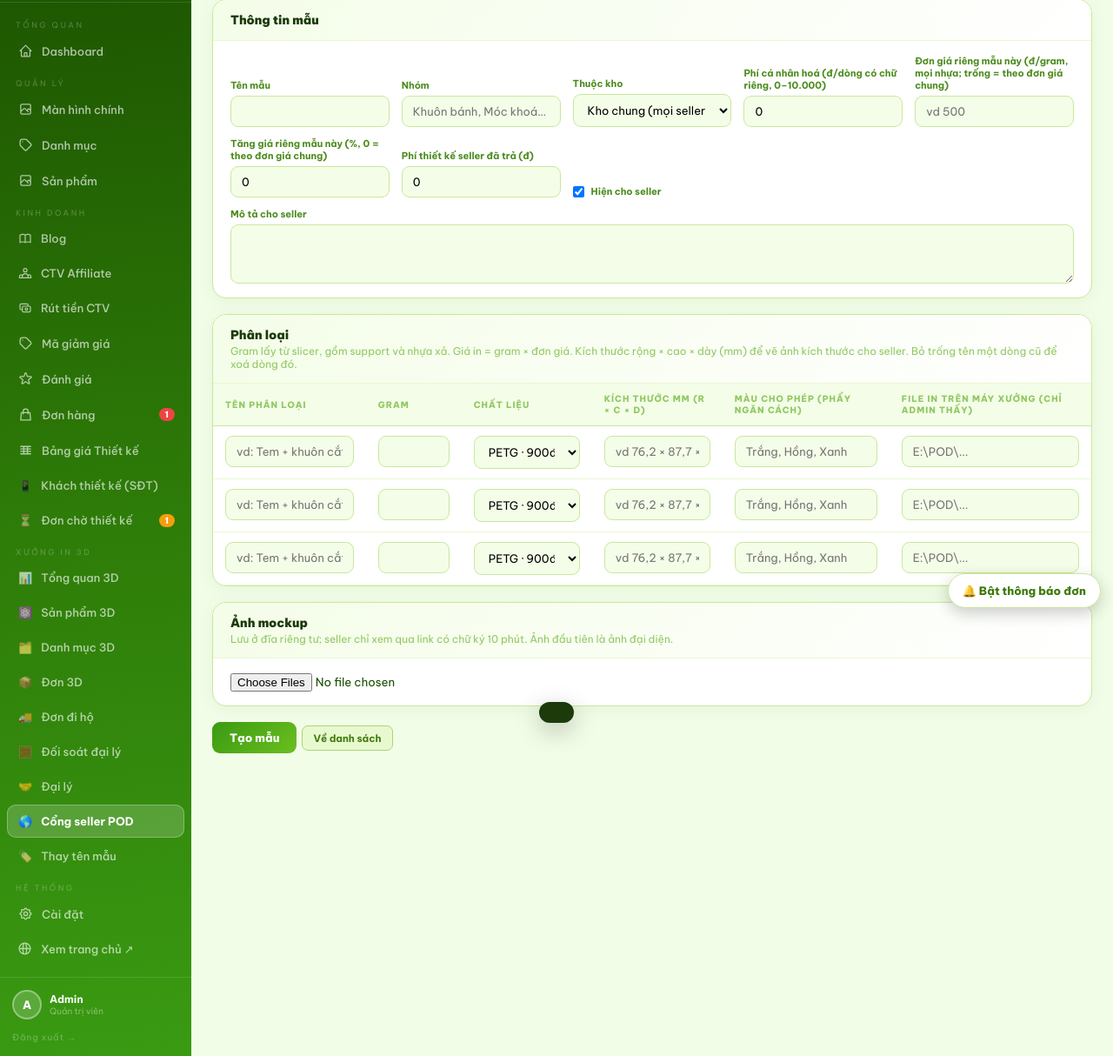
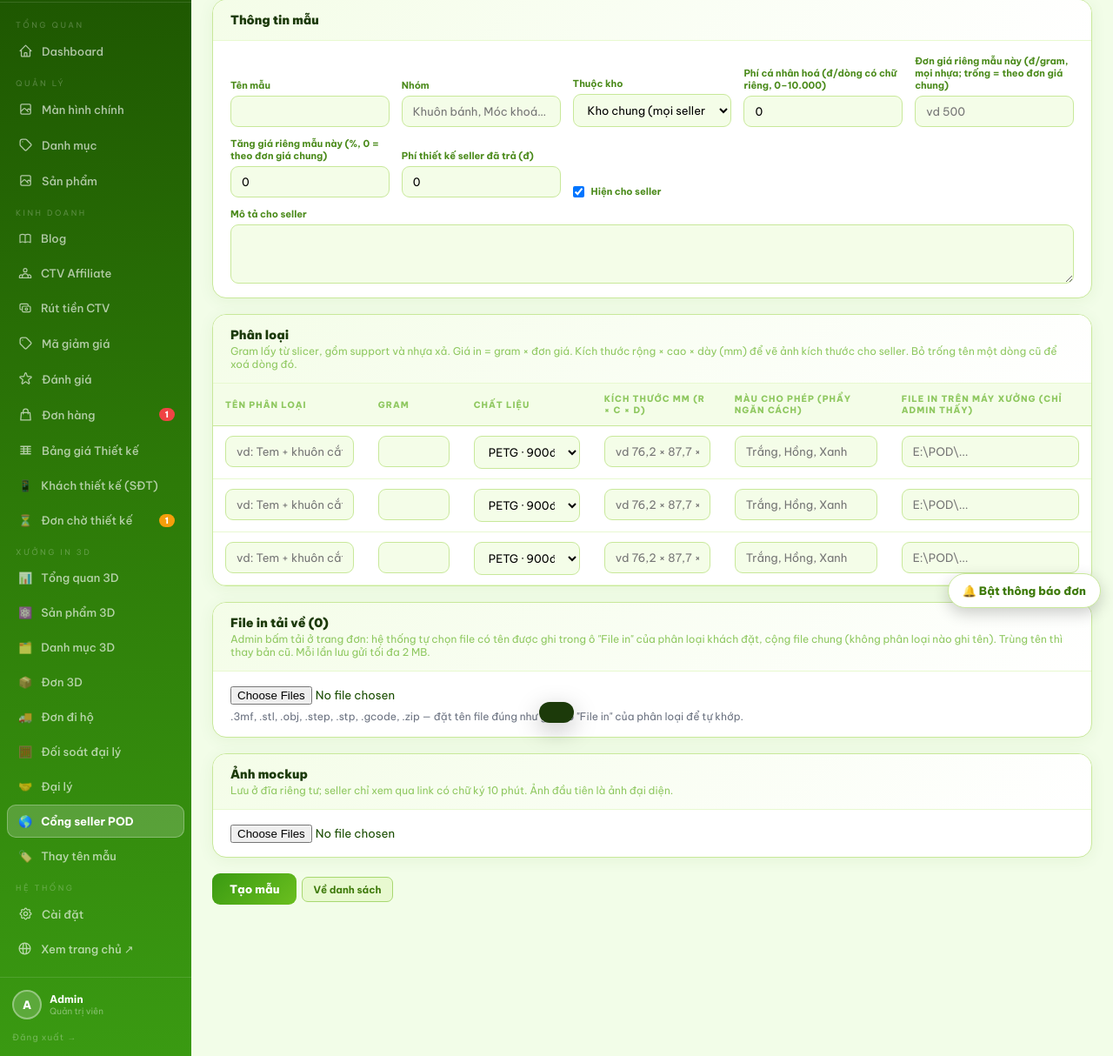
Before and after one commit to tranhsohoadali-png/dali-web, a Laravel app: page /admin/3d/pod/mau/them in a window 1280 px wide. Shown: the part 87-1301 px from the top of the page at 87% size. Run offline with Laravel 12, Linux system fonts and the light colour scheme; a user stored in the database is signed in; data comes from the database, SQL or seed files in the repository; tables that the repository leaves empty hold one stand-in row (values such as "Sample post").

Commit message:
POD admin: tai file in tren web - tu khop file theo phan loai (1 file tai thang, nhieu file goi zip)
File in luu dia private pod/file_in/<ma mau>/; PodMau::tepInCho = file co ten nhac trong o file_in cua phan loai
+ file chung (khong phan loai nao nhac). Trang don admin nut "Tai file in"; form mau muc "File in tai ve"
(len/xoa/thay trung ten, chan gui vuot gioi han may chu); mau rieng ghi nhat ky tai_file_in.

Co-Authored-By: Claude Opus 5.5 <noreply@anthropic.com>

```diff
--- a/app/Http/Controllers/Admin/PodMauController.php
+++ b/app/Http/Controllers/Admin/PodMauController.php
@@ -50,6 +50,7 @@ class PodMauController extends Controller
             ]);
             $this->luuBienThe($mau, $v['bt'] ?? []);
             $this->luuAnh($mau, $request);
+            $this->luuFileIn($mau, $request);
             $this->luuCap($mau, $request);
             return $mau;
         });
@@ -86,6 +87,7 @@ class PodMauController extends Controller
             ]);
             $this->luuBienThe($mau, $v['bt'] ?? []);
             $this->luuAnh($mau, $request);
+            $this->luuFileIn($mau, $request);
             if ($chuMoi === null) $mau->duocCap()->detach(); // Kho chung: mọi seller thấy, danh sách cấp hết nghĩa
             else $this->luuCap($mau, $request);
         });
@@ -97,6 +99,15 @@ class PodMauController extends Controller
             PodNhatKy::ghi($mau->id, 'sua', 'Sửa mẫu riêng');
         }
         return back()->with('ok', 'Đã lưu mẫu.');
+    }
+
+    /** Tải một file in của mẫu (đĩa private, chỉ admin). Tên phải đúng một file đã đưa lên — không nhận đường dẫn. */
+    public function fileIn(PodMau $mau, string $ten)
+    {
+        $t = collect($mau->tepIn())->firstWhere('ten', $ten);
+        if (!$t) abort(404);
+        if ($mau->laRieng()) PodNhatKy::ghi($mau->id, 'tai_file_in', 'Tải file in "' . $t['ten'] . '"');
+        return Storage::disk('local')->download($t['rel'], $t['ten']);
     }
 
     /** Ảnh mẫu cho admin (đĩa private). */
@@ -165,7 +176,16 @@ class PodMauController extends Controller
             'anh_moi'        => 'nullable|array|max:12',
             'anh_moi.*'      => 'image|mimes:jpg,jpeg,png,webp|max:8192',
             'xoa_anh'        => 'nullable|array',
+            'file_in_moi'    => 'nullable|array|max:20',
+            'file_in_moi.*'  => 'file|max:61440',
+            'xoa_file_in'    => 'nullable|array',
+            'xoa_file_in.*'  => 'string|max:200',
         ]);
+        foreach ((array) $request->file('file_in_moi', []) as $f) {
+            if (!PodMau::tenFileIn($f->getClientOriginalName())) {
+                abort(back()->withErrors(['file_in_moi' => 'File in "' . $f->getClientOriginalName() . '" phải là .' . implode(', .', PodMau::DUOI_FILE_IN) . '.'])->withInput());
+            }
+        }
         $v['chu_seller_id'] = isset($v['chu_seller_id']) && $v['chu_seller_id'] !== '' ? (int) $v['chu_seller_id'] : null;
         foreach ($v['bt'] ?? [] as $i => $b) {
             if (trim((string) ($b['ten'] ?? '')) !== '' && empty($b['gram'])) {
@@ -221,6 +241,19 @@ class PodMauController extends Controller
         $mau->update(['anh' => $anh]);
     }
 
+    /** Xoá file in được tích, rồi lưu file mới (trùng tên thì thay bản cũ). */
+    private function luuFileIn(PodMau $mau, Request $request): void
+    {
+        $co = collect($mau->tepIn())->keyBy('ten');
+        foreach ((array) $request->input('xoa_file_in', []) as $ten) {
+            if ($t = $co->get((string) $ten)) Storage::disk('local')->delete($t['rel']);
+        }
+        foreach ((array) $request->file('file_in_moi', []) as $f) {
+            $ten = PodMau::tenFileIn($f->getClientOriginalName());
+            if ($ten) Storage::disk('local')->putFileAs($mau->thuMucFileIn(), $f, $ten);
+        }
+    }
+
     private function tenSeller(?int $id): string
     {
         $s = $id ? PodSeller::find($id) : null;
--- a/app/Models/PodMau.php
+++ b/app/Models/PodMau.php
@@ -55,6 +55,46 @@ class PodMau extends Model
     public function laRieng(): bool
     {
         return $this->chu_seller_id !== null;
+    }
+
+    /* ---------- File in tải về (chỉ admin; đĩa private pod/file_in/<mã mẫu>/) ---------- */
+
+    public const DUOI_FILE_IN = ['3mf', 'stl', 'obj', 'step', 'stp', 'gcode', 'zip'];
+
+    public function thuMucFileIn(): string
+    {
+        return 'pod/file_in/' . $this->ma;
+    }
+
+    /** File in đã đưa lên: [['ten', 'rel', 'kb', 'luc' (unix)]] xếp theo tên tự nhiên. */
+    public function tepIn(): array
+    {
+        $d = \Illuminate\Support\Facades\Storage::disk('local');
+        $ds = array_map(fn ($rel) => ['ten' => basename($rel), 'rel' => $rel, 'kb' => (int) ceil($d->size($rel) / 1024), 'luc' => $d->lastModified($rel)],
+            $d->files($this->thuMucFileIn()));
+        usort($ds, fn ($a, $b) => strnatcasecmp($a['ten'], $b['ten']));
+        return $ds;
+    }
+
+    /**
+     * File in của MỘT phân loại, tự khớp: file có tên (bỏ đuôi) được nhắc trong ô "File in" của phân loại đó,
+     * cộng file chung (không phân loại nào nhắc tới, vd tấm phụ kiện dùng cho mọi phân loại).
+     */
+    public function tepInCho(?string $fileIn, ?array $tep = null): array
+    {
+        $tep ??= $this->tepIn();
+        $nhac = fn (array $t, ?string $s) => $s !== null && $s !== '' && mb_stripos($s, pathinfo($t['ten'], PATHINFO_FILENAME)) !== false;
+        $moiGhi = $this->bienThe->pluck('file_in')->filter()->all();
+        return array_values(array_filter($tep, fn ($t) => $nhac($t, $fileIn) || !array_filter($moiGhi, fn ($s) => $nhac($t, $s))));
+    }
+
+    /** Tên file an toàn để lưu (giữ chữ Việt, số, khoảng trắng, . - _ ( ) +); null nếu đuôi không cho phép. */
+    public static function tenFileIn(string $goc): ?string
+    {
+        $ten = trim(preg_replace('/[^\p{L}\p{N} ._()+\-]+/u', '_', basename(str_replace('\\', '/', $goc))), ' .');
+        $duoi = strtolower(pathinfo($ten, PATHINFO_EXTENSION));
+        if ($ten === '' || !in_array($duoi, self::DUOI_FILE_IN, true)) return null;
+        return mb_strlen($ten) > 150 ? mb_substr(pathinfo($ten, PATHINFO_FILENAME), 0, 140) . '.' . $duoi : $ten;
     }
 
     /**
--- a/resources/views/admin/pod/mau-form.blade.php
+++ b/resources/views/admin/pod/mau-form.blade.php
@@ -77,6 +77,35 @@
     </table>
   </div>
 
+  @php
+    $tepIn = $mau->exists ? $mau->tepIn() : [];
+    $byte = function ($v) { $v = trim((string) $v); $n = (float) $v; $u = strtolower(substr($v, -1)); return (int) ($n * ($u === 'g' ? 1073741824 : ($u === 'm' ? 1048576 : ($u === 'k' ? 1024 : 1)))); };
+    $gioiHan = min(\Symfony\Component\HttpFoundation\File\UploadedFile::getMaxFilesize(), $byte(ini_get('post_max_size')) ?: PHP_INT_MAX);
+    $nhan = fn ($b) => trim(($mau->tenKieu($b->kieu) ? $mau->tenKieu($b->kieu) . ' · ' : '') . $b->ten . ' · ' . \App\Services\PodSo::chatLieu($b->chat_lieu));
+  @endphp
+  <div class="card">
+    <div class="card-h"><div class="card-t">File in tải về ({{ count($tepIn) }})</div><div class="card-hint">Admin bấm tải ở trang đơn: hệ thống tự chọn file có tên được ghi trong ô "File in" của phân loại khách đặt, cộng file chung (không phân loại nào ghi tên). Trùng tên thì thay bản cũ. Mỗi lần lưu gửi tối đa {{ number_format($gioiHan / 1048576, 0) }} MB.</div></div>
+    <div class="pad">
+      @if($tepIn)
+      <table class="pl-bang" style="margin-bottom:12px">
+        <tr><th>File</th><th class="num">Cỡ</th><th>Đưa lên</th><th>Dùng cho</th><th>Xoá</th></tr>
+        @foreach($tepIn as $t)
+        @php $goc = pathinfo($t['ten'], PATHINFO_FILENAME); $dung = $bienThe->filter(fn ($b) => $b->file_in && mb_stripos($b->file_in, $goc) !== false); @endphp
+        <tr>
+          <td><a href="{{ route('admin.pod.mau.filein', [$mau, $t['ten']]) }}" download style="color:var(--gd);font-weight:700">{{ $t['ten'] }}</a></td>
+          <td class="num">{{ $t['kb'] >= 1024 ? number_format($t['kb'] / 1024, 1, ',', '.') . ' MB' : $t['kb'] . ' KB' }}</td>
+          <td class="muted">{{ date('d/m/Y H:i', $t['luc']) }}</td>
+          <td class="muted">@if($dung->isEmpty())File chung — mọi phân loại @elseif($dung->count() === $bienThe->count())Mọi phân loại ({{ $dung->count() }}) @else{{ $dung->take(6)->map($nhan)->implode('; ') }}@if($dung->count() > 6) … ({{ $dung->count() }} phân loại)@endif @endif</td>
+          <td><label style="font-size:11px;white-space:nowrap;display:flex;gap:4px;align-items:center"><input type="checkbox" name="xoa_file_in[]" value="{{ $t['ten'] }}" style="width:auto"> xoá</label></td>
+        </tr>
+        @endforeach
+      </table>
+      @endif
+      <input type="file" name="file_in_moi[]" multiple accept=".{{ implode(',.', \App\Models\PodMau::DUOI_FILE_IN) }}" data-gioi-han="{{ $gioiHan }}">
+      <div class="muted" id="fileInBao" style="margin-top:6px">.{{ implode(', .', \App\Models\PodMau::DUOI_FILE_IN) }} — đặt tên file đúng như ghi ở ô "File in" của phân loại để tự khớp.</div>
+    </div>
+  </div>
+
   <div class="card">
     <div class="card-h"><div class="card-t">Ảnh mockup</div><div class="card-hint">Lưu ở đĩa riêng tư; seller chỉ xem qua link có chữ ký 10 phút. Ảnh đầu tiên là ảnh đại diện.</div></div>
     <div class="pad">
@@ -92,4 +121,22 @@
   </div>
   <div class="acts"><button class="btn">{{ $mau->exists ? 'Lưu mẫu' : 'Tạo mẫu' }}</button><a class="btn-sm" href="{{ route('admin.pod.mau.index') }}">Về danh sách</a></div>
 </form>
+<script>
+/* Chặn gửi khi tổng file (ảnh + file in) vượt giới hạn máy chủ — vượt thì máy chủ trả trang lỗi 413, mất cả phần đã sửa. */
+(function () {
+  var o = document.querySelector('input[name="file_in_moi[]"]'), bao = document.getElementById('fileInBao');
+  if (!o) return;
+  var gh = +o.dataset.gioiHan, mb = function (b) { return (b / 1048576).toFixed(1).replace('.', ',') + ' MB'; };
+  o.form.addEventListener('submit', function (e) {
+    var tong = 0;
+    o.form.querySelectorAll('input[type=file]').forEach(function (i) { Array.prototype.forEach.call(i.files, function (f) { tong += f.size; }); });
+    if (gh && tong > gh) {
+      e.preventDefault();
+      bao.style.color = '#B91C1C';
+      bao.textContent = 'Các file chọn nặng ' + mb(tong) + ', vượt ' + mb(gh) + ' mỗi lần lưu. Lưu từng file một, hoặc nhờ chép thẳng file lớn lên máy chủ.';
+      bao.scrollIntoView({ block: 'center' });
+    }
+  });
+})();
+</script>
 @include('admin.pod._cuoi')
--- a/resources/views/admin/pod/mau-index.blade.php
+++ b/resources/views/admin/pod/mau-index.blade.php
@@ -28,7 +28,9 @@
     @foreach($items as $m)
     <tr>
       <td>@if(!empty($m->anh))<img class="thumb" src="{{ route('admin.pod.mau.anh', [$m, 0]) }}" alt="" loading="lazy">@endif</td>
-      <td><b>{{ $m->ten }}</b><div class="muted">{{ $m->ma }}@if($m->nhom) · {{ $m->nhom }}@endif</div></td>
+      <td><b>{{ $m->ten }}</b><div class="muted">{{ $m->ma }}@if($m->nhom) · {{ $m->nhom }}@endif</div>
+        @php $soTep = count($m->tepIn()); @endphp
+        <div class="muted">@if($soTep)<a href="{{ route('admin.pod.mau.edit', $m) }}" style="color:var(--gd)">{{ $soTep }} file in tải được</a>@else Chưa có file in tải được @endif</div></td>
       <td>@if($m->chu)<span class="badge b-rieng">Riêng · {{ $m->chu->ten }}@if($m->duocCap->isNotEmpty()) +{{ $m->duocCap->count() }}@endif</span>@if($m->duocCap->isNotEmpty())<div class="muted">{{ $m->duocCap->pluck('ten')->implode(', ') }}</div>@endif @else<span class="badge b-chung">Kho chung</span>@endif</td>
       <td>@include('admin.pod._phan_loai')</td>
       <td>@if($m->hien)<span class="badge b-on">Hiện</span>@else<span class="badge b-off">Ẩn</span>@endif</td>
--- a/routes/web.php
+++ b/routes/web.php
@@ -172,6 +172,7 @@ Route::prefix('admin')->name('admin.')->middleware('admin.auth')->group(function
         Route::get('mau/{mau}/sua',          [\App\Http\Controllers\Admin\PodMauController::class, 'edit'])->name('mau.edit');
         Route::put('mau/{mau}',              [\App\Http\Controllers\Admin\PodMauController::class, 'update'])->name('mau.update');
         Route::get('mau/{mau}/anh/{i}',      [\App\Http\Controllers\Admin\PodMauController::class, 'anh'])->whereNumber('i')->name('mau.anh');
+        Route::get('mau/{mau}/file-in/{ten}', [\App\Http\Controllers\Admin\PodMauController::class, 'fileIn'])->name('mau.filein');
         Route::post('gia-gram',              [\App\Http\Controllers\Admin\PodMauController::class, 'giaGram'])->name('giagram');
         Route::get('nhat-ky',                [\App\Http\Controllers\Admin\PodMauController::class, 'nhatKy'])->name('nhatky');
         Route::get('don',                    [\App\Http\Controllers\Admin\PodDonController::class, 'index'])->name('don.index');
@@ -179,6 +180,7 @@ Route::prefix('admin')->name('admin.')->middleware('admin.auth')->group(function
         Route::post('don/{don}/trang-thai',  [\App\Http\Controllers\Admin\PodDonController::class, 'trangThai'])->name('don.status');
         Route::post('don/{don}/huy',         [\App\Http\Controllers\Admin\PodDonController::class, 'huy'])->name('don.huy');
         Route::get('don/{don}/nhan',         [\App\Http\Controllers\Admin\PodDonController::class, 'nhan'])->name('don.nhan');
+        Route::get('don/{don}/file-in/{dong}', [\App\Http\Controllers\Admin\PodDonController::class, 'taiFileIn'])->whereNumber('dong')->name('don.filein');
         Route::get('tho-in',                 [\App\Http\Controllers\Admin\PodThoInController::class, 'index'])->name('thoin.index');
         Route::post('tho-in',                [\App\Http\Controllers\Admin\PodThoInController::class, 'store'])->name('thoin.store');
         Route::put('tho-in/{tho}',           [\App\Http\Controllers\Admin\PodThoInController::class, 'update'])->name('thoin.update');
```
Also changed, not shown: app/Http/Controllers/Admin/PodDonController.php (+28 -2 lines), resources/views/admin/pod/don-show.blade.php (+7 -0 lines), tests/Feature/PodTest.php (+61 -0 lines).
